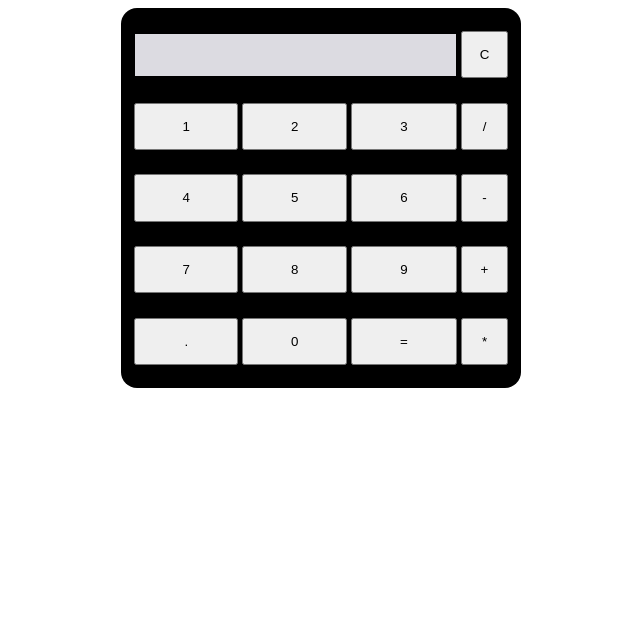
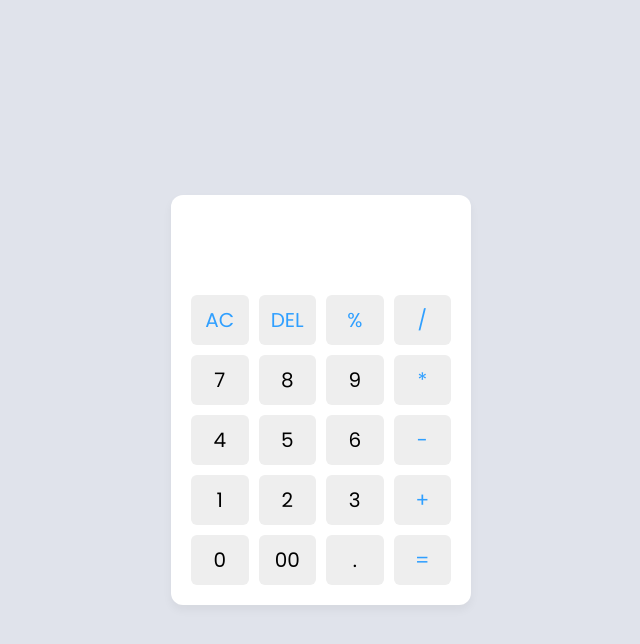
Before and after one commit to realVeeper/Calculator, a plain HTML site: page index.html in a window 1280 px wide. Shown: the whole page, without its empty margins (319-959 px from the left). Drawn offline with Linux system fonts and the light colour scheme.

Commit message:
Modified html, css and javascript files

```diff
--- a/index.css
+++ b/index.css
@@ -1,30 +1,54 @@
-.calculator {
-    padding: 10px;
-    border-radius: 1em;
-    height: 380px;
-    width: 400px;
-    margin: auto;
-
-    background-color: #000000;
-
+/* Import Google font - Poppins */
+@import url("https://fonts.googleapis.com/css2?family=Poppins:wght@300;400;500;600;700&display=swap");
+* {
+  margin: 0;
+  padding: 0;
+  box-sizing: border-box;
+  font-family: "Poppins", sans-serif;
 }
-.display-box {
-
-    background-color: #dcdbe1;
-    border: solid black 0.5px;
-    color: black;
-
-    width: 100%;
-    height: 65%;
+body {
+  height: 100vh;
+  display: flex;
+  align-items: center;
+  justify-content: center;
+  background: #e0e3eb;
 }
-
-
-input[type=button] {
-
-
-
-    width: 100%;
-
-    height: 70%;
-
+.container {
+  position: relative;
+  max-width: 300px;
+  width: 100%;
+  border-radius: 12px;
+  padding: 10px 20px 20px;
+  background: #fff;
+  box-shadow: 0 5px 10px rgba(0, 0, 0, 0.05);
 }
+.display {
+  height: 80px;
+  width: 100%;
+  outline: none;
+  border: none;
+  text-align: right;
+  margin-bottom: 10px;
+  font-size: 25px;
+  color: #000e1a;
+  pointer-events: none;
+}
+.buttons {
+  display: grid;
+  grid-gap: 10px;
+  grid-template-columns: repeat(4, 1fr);
+}
+.buttons button {
+  padding: 10px;
+  border-radius: 6px;
+  border: none;
+  font-size: 20px;
+  cursor: pointer;
+  background-color: #eee;
+}
+.buttons button:active {
+  transform: scale(0.99);
+}
+.operator {
+  color: #2f9fff;
+}
--- a/index.html
+++ b/index.html
@@ -1,65 +1,44 @@
+<!DOCTYPE html>
 <html lang="en">
-<head>
-    <meta charset="UTF-8">
-    <meta name="viewport" content="width=device-width, initial-scale=1.0">
-    <title>My Calculator</title>
-    <link rel="stylesheet" href="index.css">
-</head>
-<body>
+  <head>
+    <meta charset="UTF-8" />
+    <meta http-equiv="X-UA-Compatible" content="IE=edge" />
+    <meta name="viewport" content="width=device-width, initial-scale=1.0" />
+    <title>Calculator in HTML CSS & JavaScript</title>
+    <link rel="stylesheet" href="index.css" />
+  </head>
+  <body>
+    <div class="container">
+      <input type="text" class="display" />
 
-      <table class="calculator" >
-        <tr>
-          <td colspan="3"> <input class="display-box" type="text" id="result" disabled /> </td>
-          <td> <input type="button" value="C" onclick="clearScreen()" id="btn" /> </td>
-        </tr>
-        <tr>
-        <td> <input type="button" value="1" onclick="display('1')" /> </td>
+      <div class="buttons">
+        <button class="operator" data-value="AC">AC</button>
+        <button class="operator" data-value="DEL">DEL</button>
+        <button class="operator" data-value="%">%</button>
+        <button class="operator" data-value="/">/</button>
 
-          <td> <input type="button" value="2" onclick="display('2')" /> </td>
+        <button data-value="7">7</button>
+        <button data-value="8">8</button>
+        <button data-value="9">9</button>
+        <button class="operator" data-value="*">*</button>
 
-          <td> <input type="button" value="3" onclick="display('3')" /> </td>
+        <button data-value="4">4</button>
+        <button data-value="5">5</button>
+        <button data-value="6">6</button>
+        <button class="operator" data-value="-">-</button>
 
-          <td> <input type="button" value="/" onclick="display('/')" /> </td>
-        </tr>
+        <button data-value="1">1</button>
+        <button data-value="2">2</button>
+        <button data-value="3">3</button>
+        <button class="operator" data-value="+">+</button>
 
-        <tr>
-
-    <td> <input type="button" value="4" onclick="display('4')" /> </td>
-
-
- <td> <input type="button" value="5" onclick="display('5')" /> </td>
-
-
-          <td> <input type="button" value="6" onclick="display('6')" /> </td>
-
-          <td> <input type="button" value="-" onclick="display('-')" /> </td>
-        </tr>
-
-        <tr>
-
-          <td> <input type="button" value="7" onclick="display('7')" /> </td>
-
-          <td> <input type="button" value="8" onclick="display('8')" /> </td>
-
-
-    <td> <input type="button" value="9" onclick="display('9')" /> </td>
-
-          <td> <input type="button" value="+" onclick="display('+')" /> </td>
-        </tr>
-
-        <tr>
-          <td> <input type="button" value="." onclick="display('.')" /> </td>
-
-     <td> <input type="button" value="0" onclick="display('0')" /> </td>
-
- <td> <input type="button" value="=" onclick="calculate()" id="btn" /> </td>
-
-          <td> <input type="button" value="*" onclick="display('*')" /> </td>
-        </tr>
-
-      </table>
+        <button data-value="0">0</button>
+        <button data-value="00">00</button>
+        <button data-value=".">.</button>
+        <button class="operator" data-value="=">=</button>
+      </div>
+    </div>
 
     <script src="index.js"></script>
-
-</body>
+  </body>
 </html>
--- a/index.js
+++ b/index.js
@@ -1,15 +1,25 @@
-function clearScreen() {
-    document.getElementById("result").value = "";
-}
+const display = document.querySelector(".display");
+const buttons = document.querySelectorAll("button");
+const specialChars = ["%", "*", "/", "-", "+", "="];
+let output = "";
 
+const calculate = (btnValue) => {
+  display.focus();
+  if (btnValue === "=" && output !== "") {
 
-function display(value) {
-    document.getElementById("result").value += value;
-}
+    output = eval(output.replace("%", "/100"));
+  } else if (btnValue === "AC") {
+    output = "";
+  } else if (btnValue === "DEL") {
+    output = output.toString().slice(0, -1);
+  } else {
+    if (output === "" && specialChars.includes(btnValue)) return;
+    output += btnValue;
+  }
+  display.value = output;
+};
 
+buttons.forEach((button) => {
 
-function calculate() {
-    var t = document.getElementById("result").value;
-    var q = eval(t);
-    document.getElementById("result").value = q;
-}
+  button.addEventListener("click", (e) => calculate(e.target.dataset.value));
+});
```
